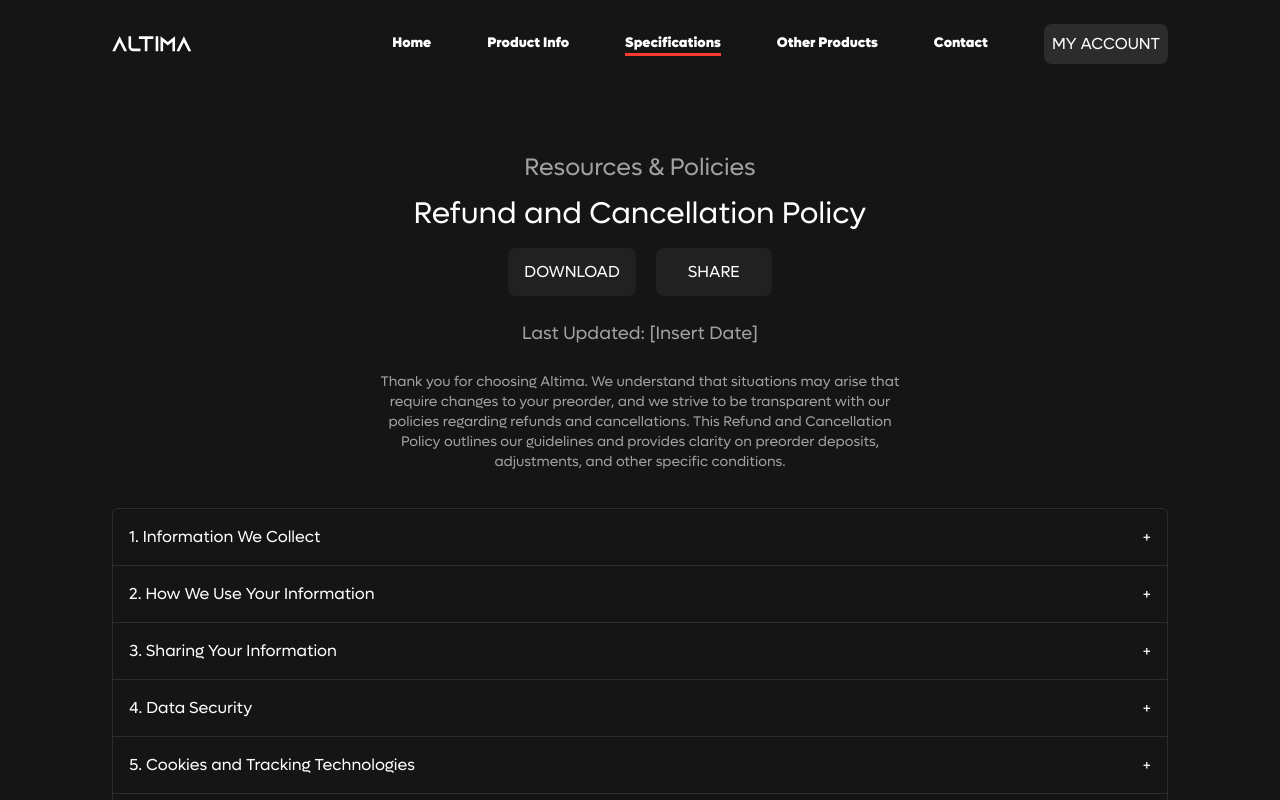
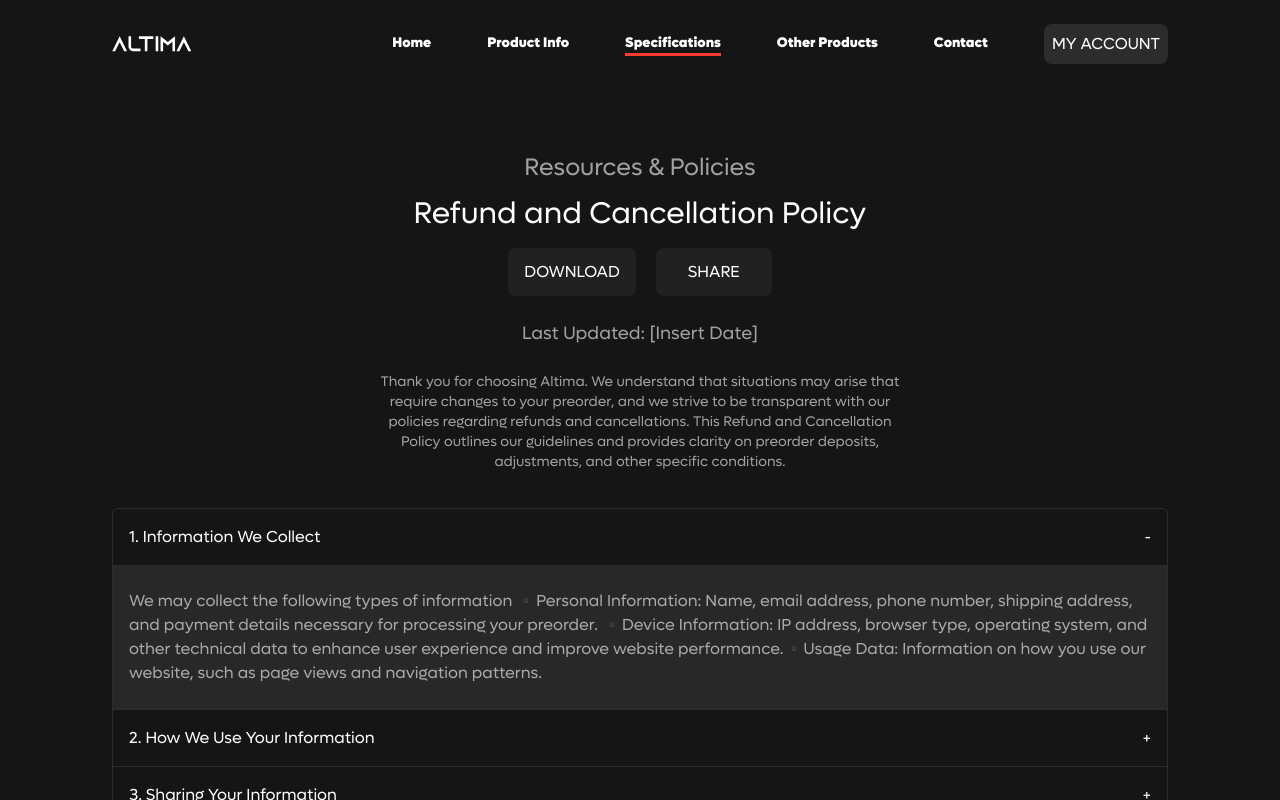
Before and after one commit to Dekatron322/altima, a Next.js app: page /refund-and-cancellation in a window 1280 px wide. Shown: the top 800 px of the page. Built offline with nearby package versions, Linux system fonts and the light colour scheme.

Commit message:
accordion refactored

```diff
--- a/app/(auth)/refund-and-cancellation/page.tsx
+++ b/app/(auth)/refund-and-cancellation/page.tsx
@@ -2,7 +2,7 @@
 import Footer from "components/Footer/Footer"
 import Image from "next/image"
 import Navbar from "components/Navbar/Navbar"
-import { useEffect } from "react"
+import { useEffect, useState } from "react"
 import Accordion from "components/Accordion/Accordion"
 import { motion } from "framer-motion"
 import MainFooter from "components/Footer/MainFooter"
@@ -58,9 +58,10 @@ export default function Web() {
     },
   ]
 
-  const boxVariants = {
-    hidden: { opacity: 0, scale: 0.8 },
-    visible: { opacity: 1, scale: 1 },
+  const [openIndex, setOpenIndex] = useState<number>(0)
+
+  const handleToggle = (index: number) => {
+    setOpenIndex(openIndex === index ? -1 : index) // Close if the same index is clicked
   }
 
   return (
@@ -112,7 +113,8 @@ export default function Web() {
 
             <div className=" w-full rounded-md border border-[#FFFFFF1A] ">
               {faqData.map((faq, index) => (
-                <Accordion key={index} title={faq.title} content={faq.content} />
+                <Accordion key={index} title={faq.title} content={faq.content} isOpen={openIndex === index}
+                onToggle={() => handleToggle(index)}/>
               ))}
             </div>
           </div>
```
